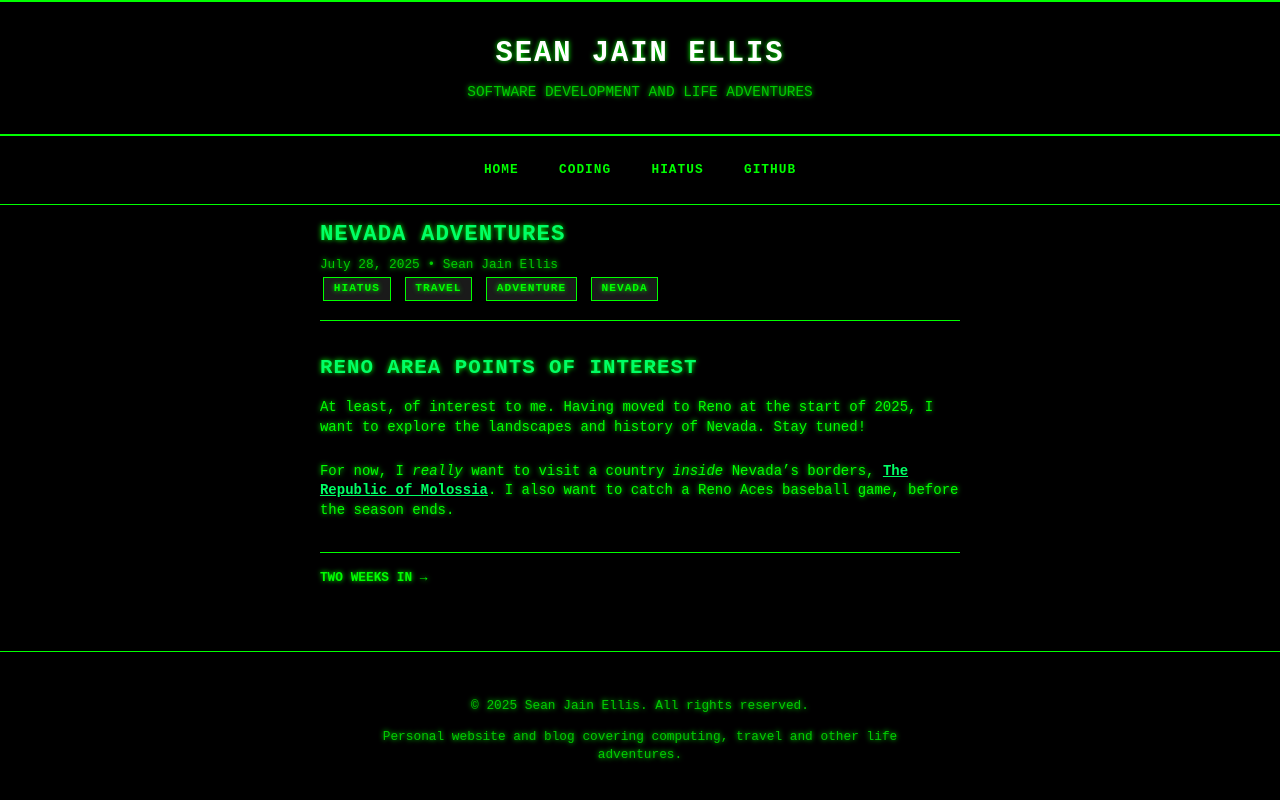
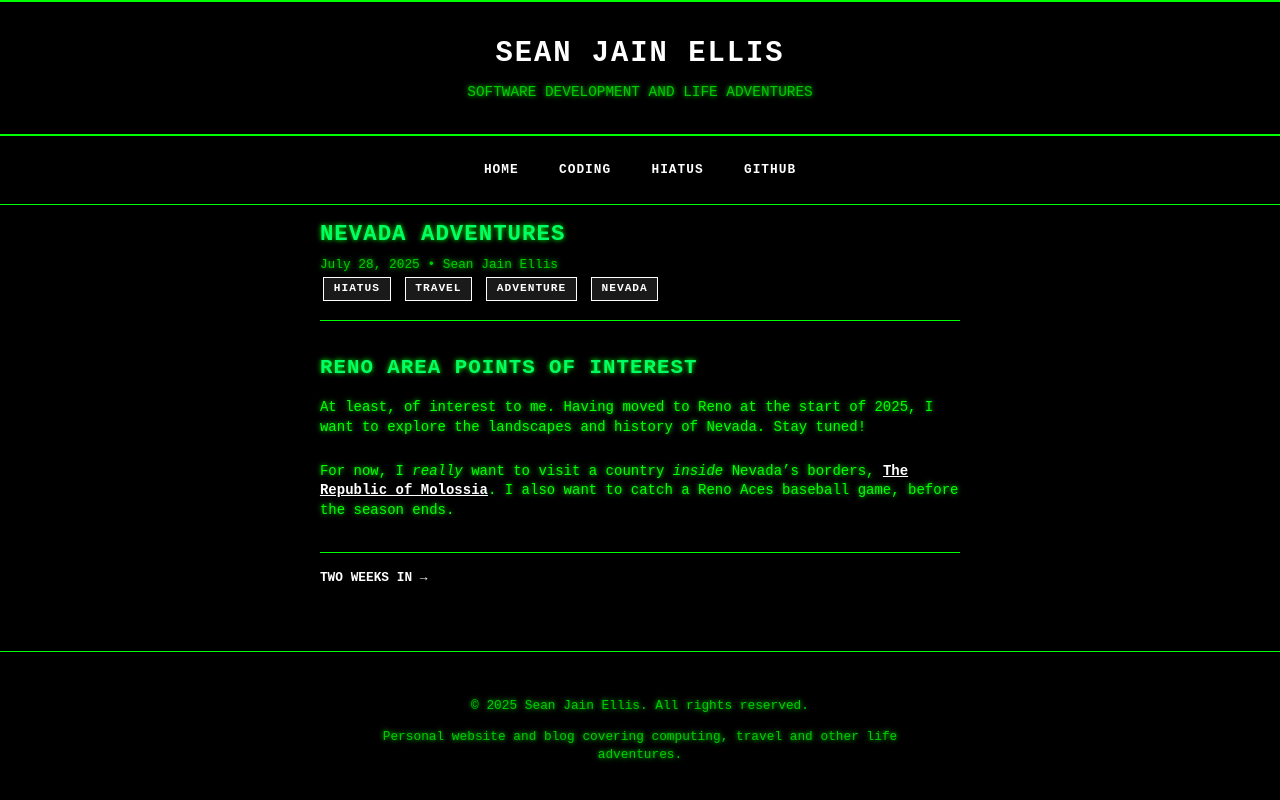
Before and after one commit to bandarji/bandarji.github.io, a Jekyll site: the page built from _hiatus/2025-07-28-nevada-adventures.md, in a window 1280 px wide. Shown: the top 800 px of the page. Built offline with Jekyll 4.4.1, drawn with Linux system fonts in a browser that asks for light colours.

Commit message:
Updtate links

```diff
--- a/assets/css/custom.css
+++ b/assets/css/custom.css
@@ -15,6 +15,22 @@
 
 * {
   box-sizing: border-box;
+}
+
+/* Global link reset */
+a {
+  color: var(--terminal-white) !important;
+  text-shadow: none !important;
+}
+
+a:visited {
+  color: var(--terminal-white) !important;
+  text-shadow: none !important;
+}
+
+a:hover {
+  color: var(--terminal-white) !important;
+  text-shadow: none !important;
 }
 
 body {
@@ -65,19 +81,19 @@ body {
 }
 
 .site-nav a {
-  color: var(--terminal-green);
+  color: var(--terminal-white) !important;
   text-decoration: none;
   margin: 0 1rem;
   font-weight: bold;
   text-transform: uppercase;
   font-size: 0.8rem;
   letter-spacing: 1px;
-  text-shadow: none;
+  text-shadow: none !important;
 }
 
 .site-nav a:hover {
-  color: var(--terminal-green-bright);
-  text-shadow: none;
+  color: var(--terminal-white) !important;
+  text-shadow: none !important;
 }
 
 /* Main content */
@@ -211,17 +227,22 @@ body {
 }
 
 .post-content a {
-  color: var(--terminal-green-bright);
+  color: var(--terminal-white) !important;
   text-decoration: underline;
-  text-decoration-color: var(--terminal-green-bright);
-  text-shadow: none;
+  text-decoration-color: var(--terminal-white);
+  text-shadow: none !important;
   font-weight: bold;
 }
 
 .post-content a:hover {
-  color: var(--terminal-green);
-  text-decoration-color: var(--terminal-green);
-  text-shadow: none;
+  color: var(--terminal-white) !important;
+  text-decoration-color: var(--terminal-white);
+  text-shadow: none !important;
+}
+
+.post-content a:visited {
+  color: var(--terminal-white) !important;
+  text-shadow: none !important;
 }
 
 .post-content strong {
@@ -280,16 +301,17 @@ body {
 }
 
 .post-navigation a {
-  color: var(--terminal-green);
+  color: var(--terminal-white) !important;
   text-decoration: none;
   font-weight: bold;
   text-transform: uppercase;
   font-size: 0.8rem;
+  text-shadow: none !important;
 }
 
 .post-navigation a:hover {
-  color: var(--terminal-green-bright);
-  text-shadow: none;
+  color: var(--terminal-white) !important;
+  text-shadow: none !important;
 }
 
 /* Responsive design */
@@ -340,22 +362,23 @@ body {
 .category-badge {
   display: inline-block;
   background-color: var(--terminal-dark-gray);
-  color: var(--terminal-green);
+  color: var(--terminal-white) !important;
   padding: 0.2rem 0.6rem;
-  border: 1px solid var(--terminal-green);
+  border: 1px solid var(--terminal-white);
   font-size: 0.7rem;
   font-weight: bold;
   margin: 0.2rem;
   text-decoration: none;
   text-transform: uppercase;
   letter-spacing: 1px;
+  text-shadow: none !important;
 }
 
 .category-badge:hover {
-  background-color: var(--terminal-green);
-  color: var(--terminal-black);
+  background-color: var(--terminal-white);
+  color: var(--terminal-black) !important;
   text-decoration: none;
-  text-shadow: none;
+  text-shadow: none !important;
 }
 
 /* Terminal cursor effect - only on home page */
```
